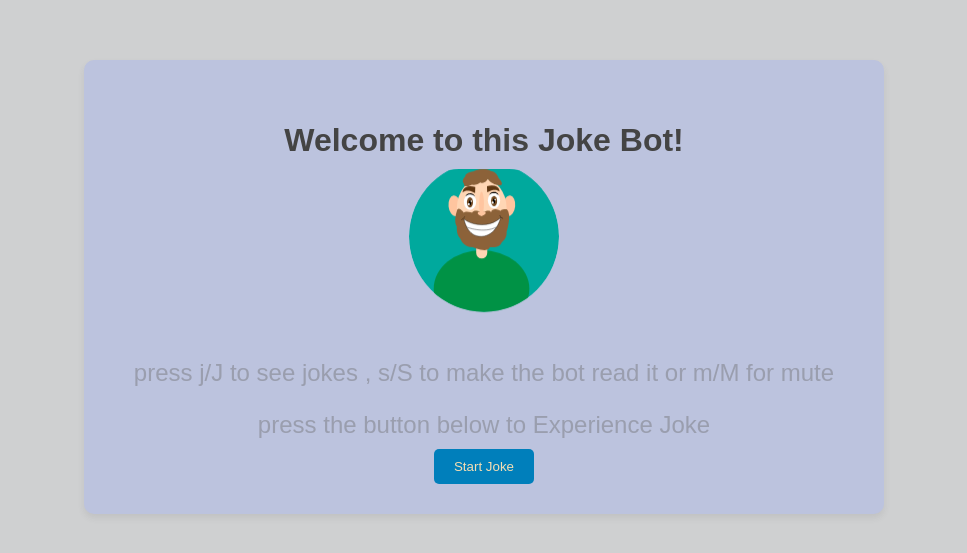
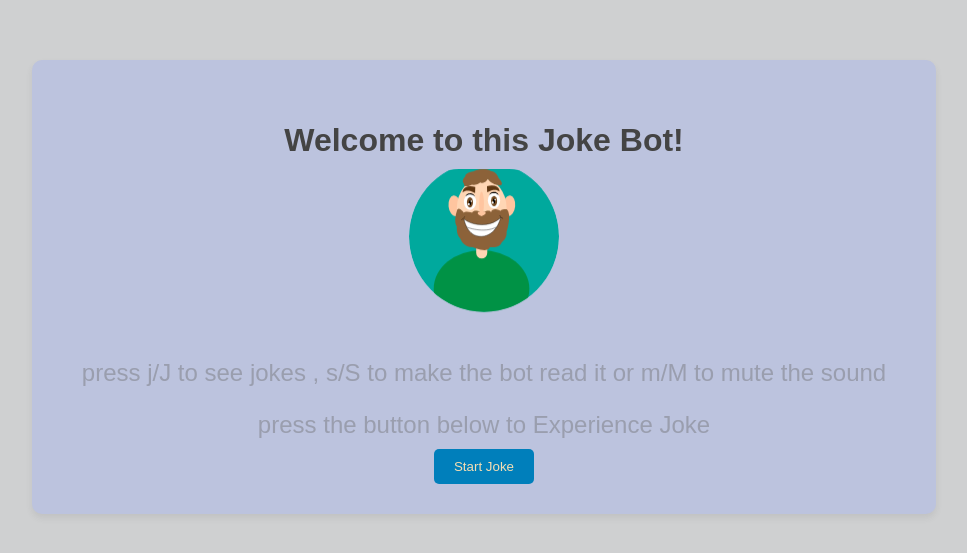
Before and after one commit to kubsamelkamu/Joke_telling_bot, a React (Vite) app: page / in a window 1280 px wide. Shown: the part 113-666 px from the top of the page, without its empty margins (176-1143 px from the left). Built offline with nearby package versions, Linux system fonts and the light colour scheme.

Commit message:
edited the text

```diff
--- a/src/Component/Joke.jsx
+++ b/src/Component/Joke.jsx
@@ -67,7 +67,7 @@ function JokeDisplay(){
                 <div className="welcome-box">
                     <h3>Welcome to this Joke Bot!</h3>
                     <div className="avatar"></div>
-                    <p>press j/J to see jokes , s/S to make the bot read it or m/M for mute</p>
+                    <p>press j/J to see jokes , s/S to make the bot read it or m/M to mute the sound</p>
                     <p>press the button below to Experience Joke</p>
                     <button onClick={()=>setShowJokeBox(true)} className="btn start-btn">Start Joke</button>
                 </div>
```
